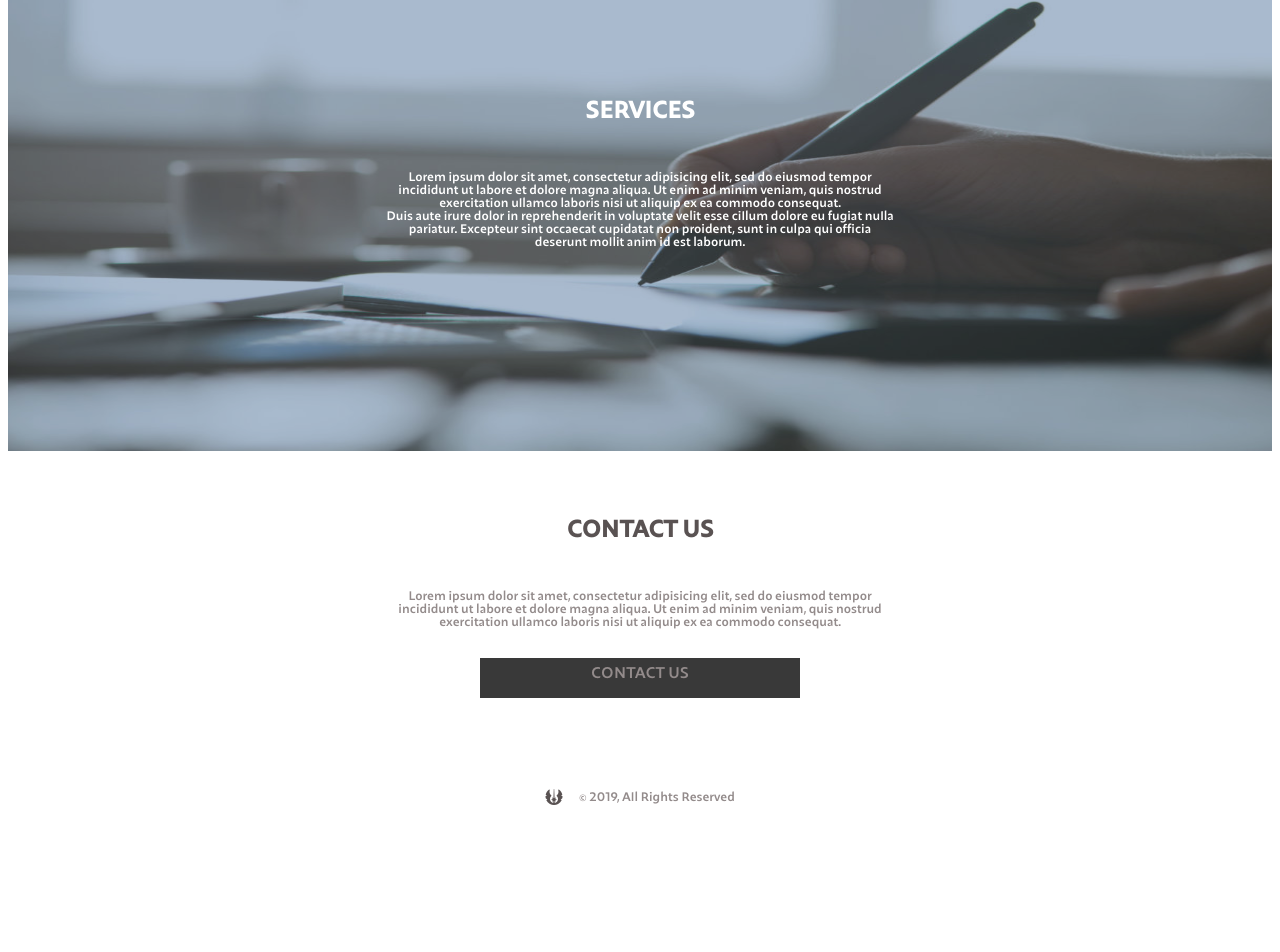
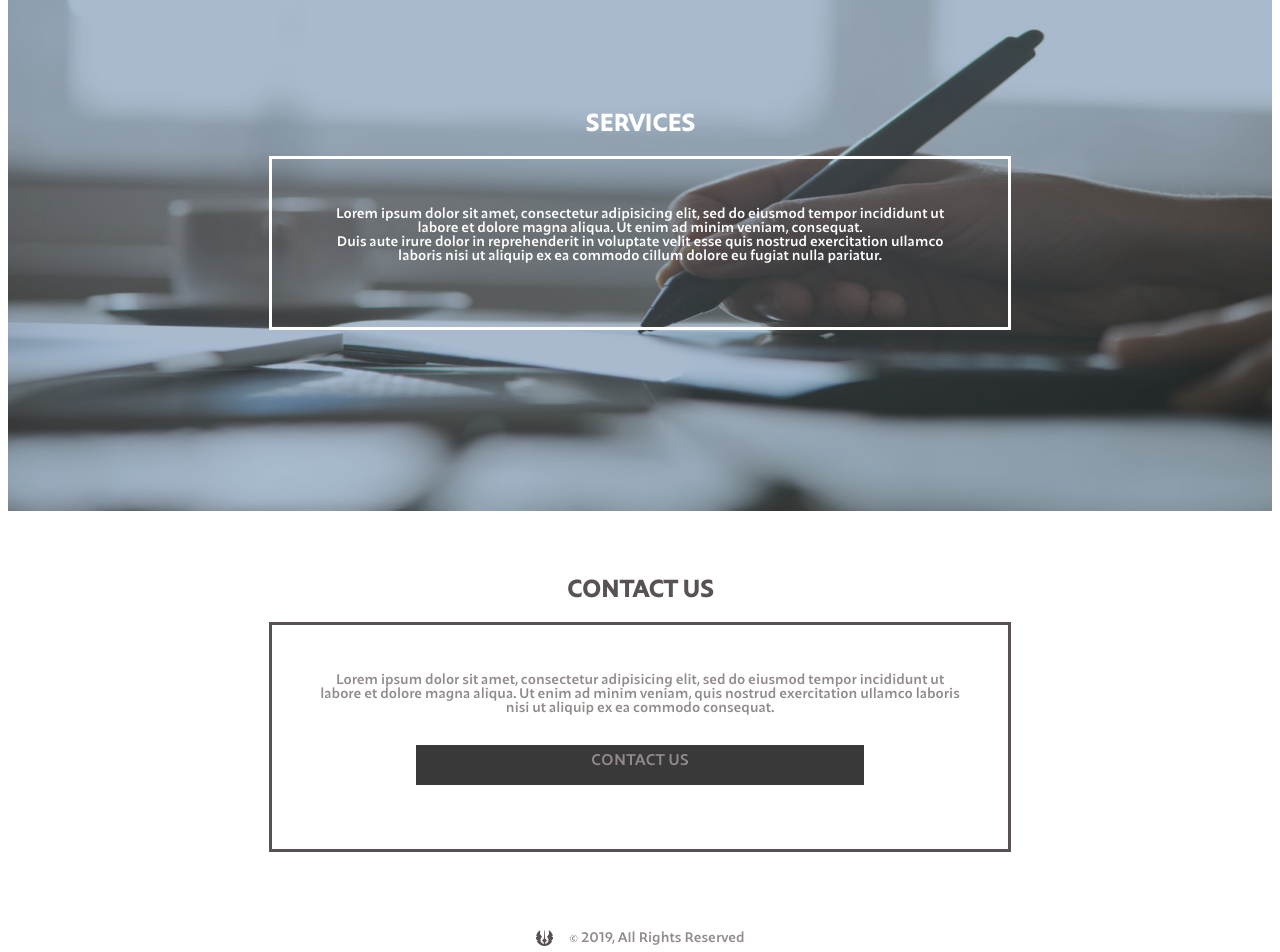
Before and after one commit to appvitor/portfolio-HTML-CSS-BootStrap, a Vue app in the folder moderno-HTML-CSS-Vue/: page /#/home in a window 1280 px wide. Shown: the part 1696-2648 px from the top of the page. Before the commit the page ends 2521 px from the top, so only its background shows below. Built offline with nearby package versions, Linux system fonts and the light colour scheme.

Commit message:
add borders miss refinements on home

```diff
--- a/moderno-HTML-CSS-Vue/src/App.vue
+++ b/moderno-HTML-CSS-Vue/src/App.vue
@@ -20,7 +20,7 @@
 		color: #595252;
 	}
 	p {
-		font-size: 0.8em;
+		font-size: 0.9em;
 	}
 	.colorWhite {
 		color: white;
@@ -48,7 +48,7 @@
 	}
 	a {
 		display: inline-block;
-		width: 20rem;
+		width: 35vw;
 		height: 2rem;
 		padding-top: 0.5rem;
 		background-color: #393939;
@@ -68,6 +68,12 @@
 		flex-direction: column;
 	}
 	.mainWidth {
-		width: 40vw;
+		width: 50vw;
+	}
+	.contBorder {
+		border-style: solid;
+		border-width: 3px;
+		padding-right: 3rem;
+		padding-left: 3rem;
 	}
 </style>
--- a/moderno-HTML-CSS-Vue/src/components/home.vue
+++ b/moderno-HTML-CSS-Vue/src/components/home.vue
@@ -13,8 +13,8 @@
             </div>
         </div>
         <div class="whatWeDo flexCenter mt mb">
-            <div class="mainWidth">
-                <h2 class="mb">WHAT WE DO</h2>
+            <h2>WHAT WE DO</h2>
+            <div class="mainWidth contBorder">
                 <div class="mt mb">
                     <i class="fas fa-pen-nib fa-2x"></i>
                     <h3>DESIGN</h3>
@@ -49,28 +49,27 @@
             </div>
         </div>
         <div class="services colorWhite imagemBg flexCenter">
-            <div class="mainWidth">
-                <h2>SERVICES</h2>
-                <p class="mt">
+            <h2>SERVICES</h2>
+            <div class="mainWidth contBorder">
+                <p class="mt mb">
                     Lorem ipsum dolor sit amet, consectetur adipisicing elit, sed do eiusmod
                     tempor incididunt ut labore et dolore magna aliqua. Ut enim ad minim veniam,
+                    consequat. <br> Duis aute irure dolor in reprehenderit in voluptate velit esse
                     quis nostrud exercitation ullamco laboris nisi ut aliquip ex ea commodo
-                    consequat. <br> Duis aute irure dolor in reprehenderit in voluptate velit esse
-                    cillum dolore eu fugiat nulla pariatur. Excepteur sint occaecat cupidatat non
-                    proident, sunt in culpa qui officia deserunt mollit anim id est laborum.
+                    cillum dolore eu fugiat nulla pariatur.
                 </p>
             </div>
         </div>
         <div class="contactUs flexCenter mt mb">
-            <div class="mainWidth">
-                <h2>CONTACT US</h2>
+            <h2>CONTACT US</h2>
+            <div class="mainWidth contBorder">
                 <p class="mt colorGrey">
                     Lorem ipsum dolor sit amet, consectetur adipisicing elit, sed do eiusmod
                     tempor incididunt ut labore et dolore magna aliqua. Ut enim ad minim veniam,
                     quis nostrud exercitation ullamco laboris nisi ut aliquip ex ea commodo
                     consequat.
                 </p>
-                <router-link to='contact' class="smMt smMb">CONTACT US</router-link>
+                <router-link to='contact' class="smMt mb">CONTACT US</router-link>
             </div>
         </div>
         <div class="tradeMark flexCenter">
@@ -102,7 +101,7 @@
         transform: rotate(135deg);
     }
     .services {
-        height: 70vh;
+        height: 75vh;
         background-image: url("../assets/bg2.jpg");
     }
     .tradeMark {
```
